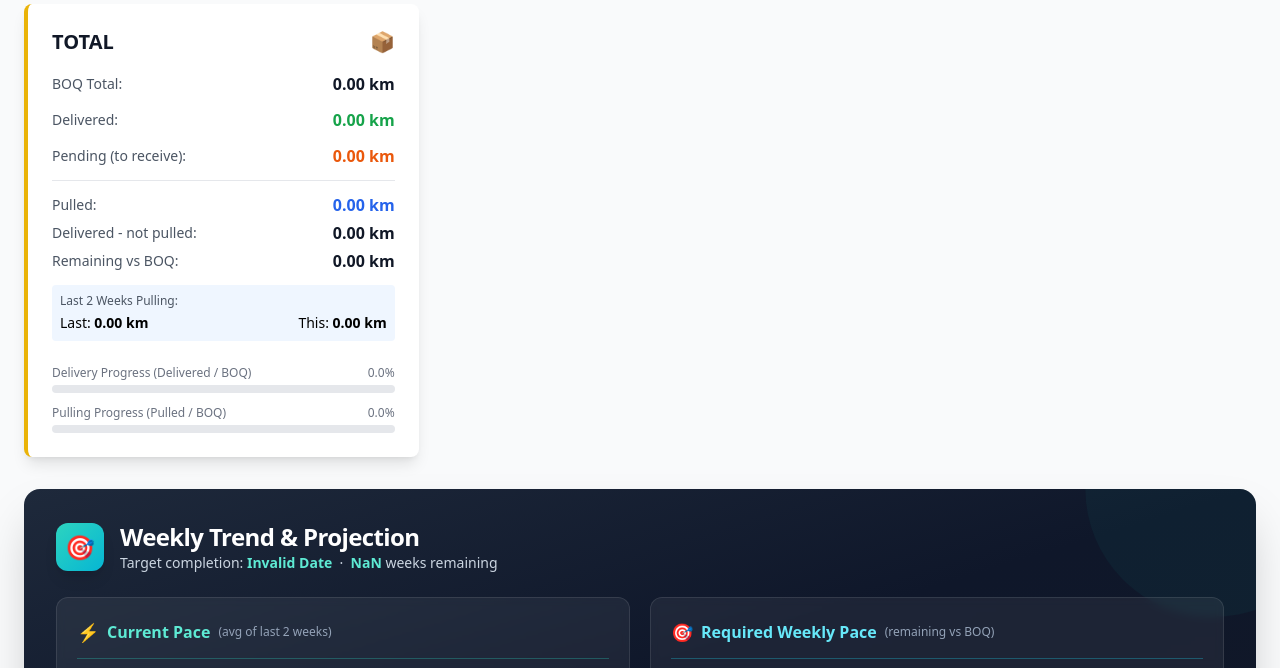
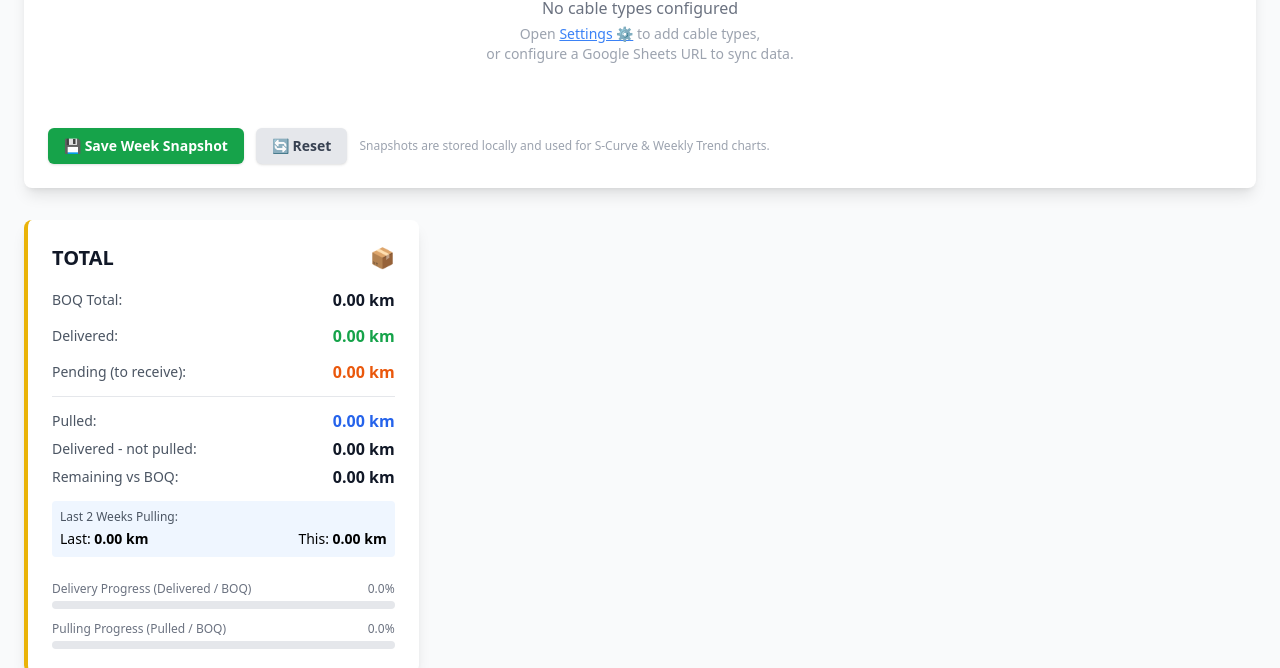
Before and after one commit to sattheone/Cable-Pulling-Dashboard, a plain HTML site: page index.html in a window 1280 px wide. Shown: the part 432-1100 px from the top of the page. Drawn offline with nearby package versions, Linux system fonts and the light colour scheme.

Commit message:
Show empty state with setup guidance when no types configured

```diff
--- a/index.html
+++ b/index.html
@@ -626,6 +626,16 @@
   function renderManual(){
     const grid = document.getElementById('manualGrid');
     grid.innerHTML = '';
+
+    if(TYPES.length === 0){
+      grid.innerHTML = `
+        <div class="col-span-full text-center py-12 text-gray-400">
+          <div class="text-4xl mb-3">📋</div>
+          <p class="font-medium text-gray-500">No cable types configured</p>
+          <p class="text-sm mt-1">Open <button onclick="openSettings()" class="text-blue-500 underline">Settings ⚙️</button> to add cable types,<br>or configure a Google Sheets URL to sync data.</p>
+        </div>`;
+      return;
+    }
 
     TYPES.forEach(t => {
       const card = document.createElement('div');
@@ -1691,7 +1701,10 @@
     // Show sync button & attempt initial Sheets pull if configured
     if(isSheetsEnabled()){
       document.getElementById('btnSyncPull').classList.remove('hidden');
-      syncFromSheets();
+      setSyncStatus('⬇️ Loading from Sheets…', 'blue');
+      syncFromSheets().then(ok => {
+        if(!ok) console.warn('Sheets pull failed on init, using local data');
+      });
     } else {
       setSyncStatus('📴 Local only', 'gray');
     }
```
